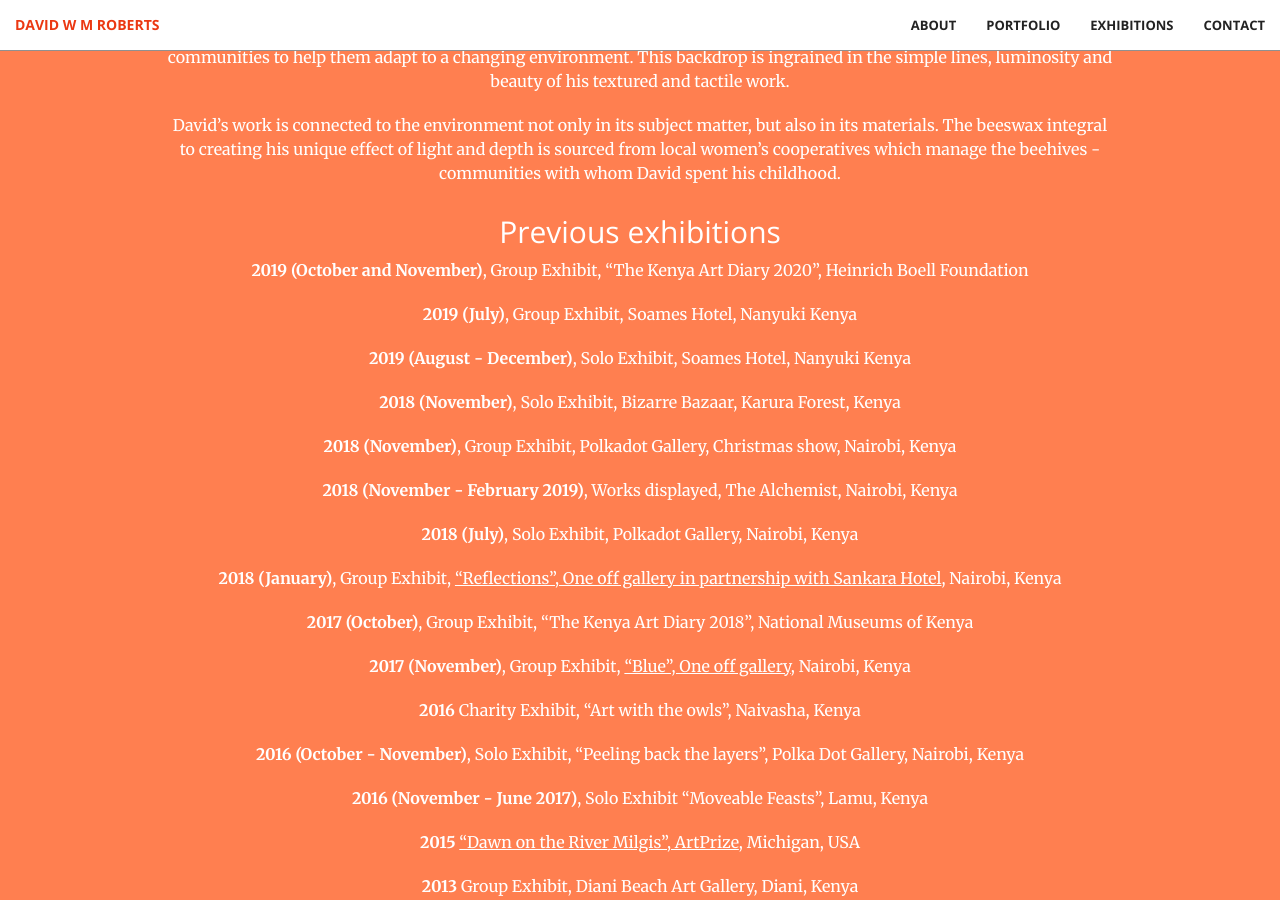
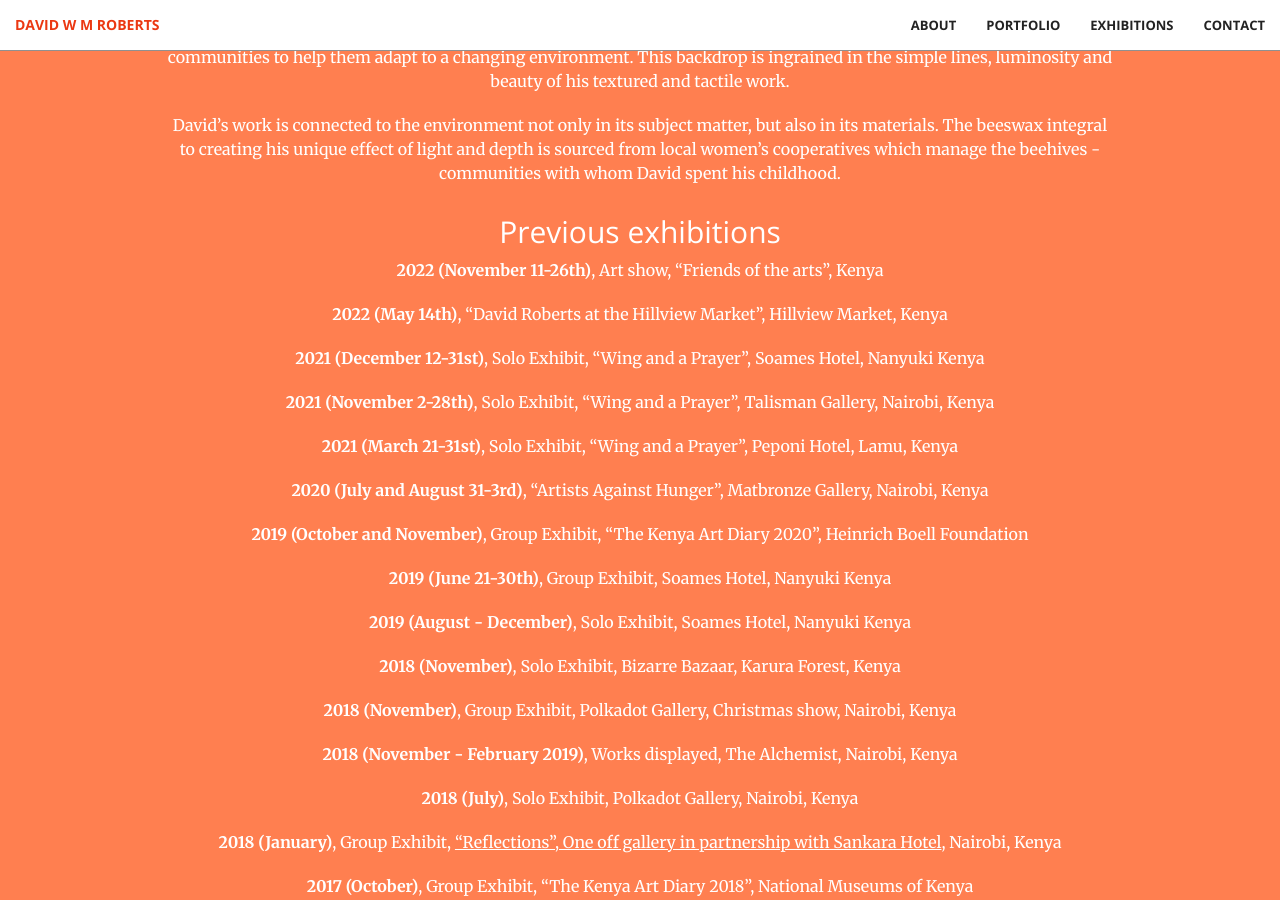
Before and after one commit to dwmroberts/dwmroberts.github.io, a Jekyll site: the page built from about.markdown, in a window 1280 px wide and 900 px high, scrolled down 567 px. Built offline with Jekyll 4.4.1, drawn with Linux system fonts in a browser that asks for light colours; comment, search, counter and statistics services are not loaded.

Commit message:
Updated exhibitions

```diff
--- a/about.markdown
+++ b/about.markdown
@@ -19,9 +19,21 @@ David’s work is connected to the environment not only in its subject matter, b
 
 ## Previous exhibitions
 
+__2022 (November 11-26th)__, Art show, “Friends of the arts”, Kenya
+
+__2022 (May 14th)__, “David Roberts at the Hillview Market”, Hillview Market, Kenya
+
+__2021 (December 12-31st)__, Solo Exhibit, “Wing and a Prayer”, Soames Hotel, Nanyuki Kenya
+
+__2021 (November 2-28th)__, Solo Exhibit, “Wing and a Prayer”, Talisman Gallery, Nairobi, Kenya
+
+__2021 (March 21-31st)__, Solo Exhibit, “Wing and a Prayer”, Peponi Hotel, Lamu, Kenya
+
+__2020 (July and August 31-3rd)__, “Artists Against Hunger”, Matbronze Gallery, Nairobi, Kenya
+
 __2019 (October and November)__, Group Exhibit, “The Kenya Art Diary 2020”, Heinrich Boell Foundation
 
-__2019 (July)__, Group Exhibit, Soames Hotel, Nanyuki Kenya
+__2019 (June 21-30th)__, Group Exhibit, Soames Hotel, Nanyuki Kenya
 
 __2019 (August - December)__, Solo Exhibit, Soames Hotel, Nanyuki Kenya
 
```
